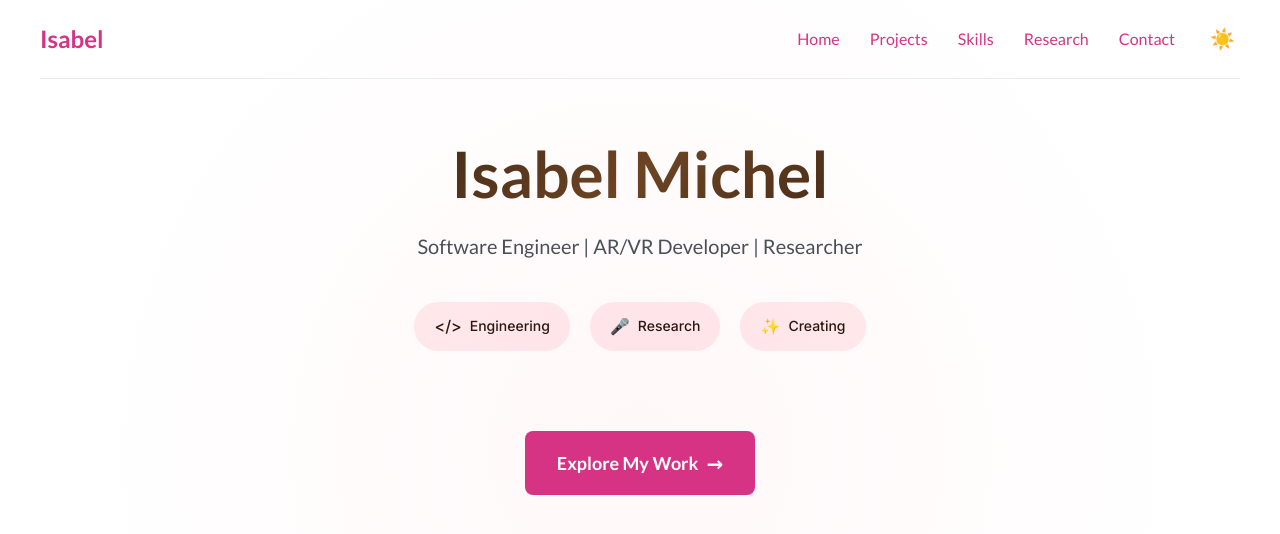
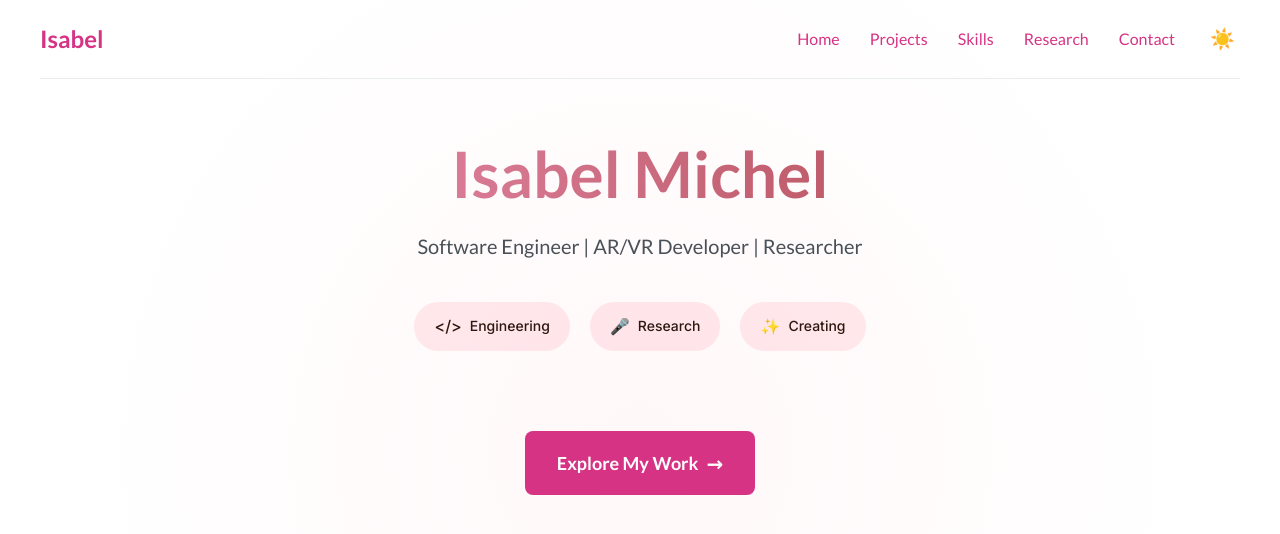
Before and after one commit to ismichel/ismichel.github.io, a Jekyll site: the page built from _posts/2025-06-10-memories-ar-project.markdown, in a window 1280 px wide. Shown: the top 534 px of the page. Built offline with Jekyll 4.4.1, drawn with Linux system fonts in a browser that asks for light colours.

Commit message:
Updated font color/filling

```diff
--- a/_layouts/default.html
+++ b/_layouts/default.html
@@ -98,14 +98,14 @@
     .name {
       font-size: 4rem;
       font-weight: 700;
-      background: linear-gradient(135deg, #2c1810 0%, #6b4423 50%, #2c1810 100%);
+      background: linear-gradient(90deg, #e88cae 0%, #b04b53 100%);
       -webkit-background-clip: text;
       -webkit-text-fill-color: transparent;
       background-clip: text;
       margin: 0 0 20px 0;
       line-height: 1.1;
       /* Fallback for browsers that don't support background-clip */
-      color: #2c1810;
+      color: #b04b53;
     }
 
     .subtitle {
```
